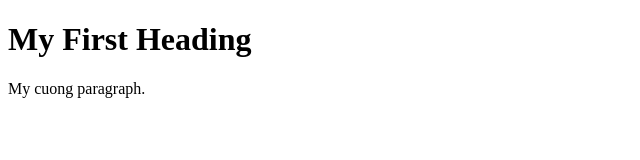
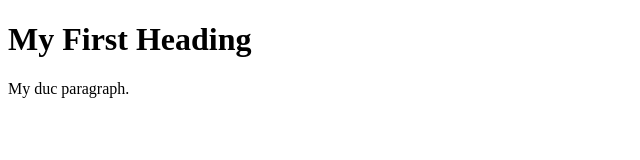
Before and after one commit to anhducmata/demo_nodejs_server_jenkins, a plain HTML site: page index.html in a window 1280 px wide. Shown: the full height of the page, 0-640 px from the left. Drawn offline with Linux system fonts and the light colour scheme.

Commit message:
Update index.html

```diff
--- a/index.html
+++ b/index.html
@@ -4,7 +4,7 @@
 
 <h1>My First Heading</h1>
 
-<p>My cuong paragraph.</p>
+<p>My duc paragraph.</p>
 
 </body>
 </html>
```
